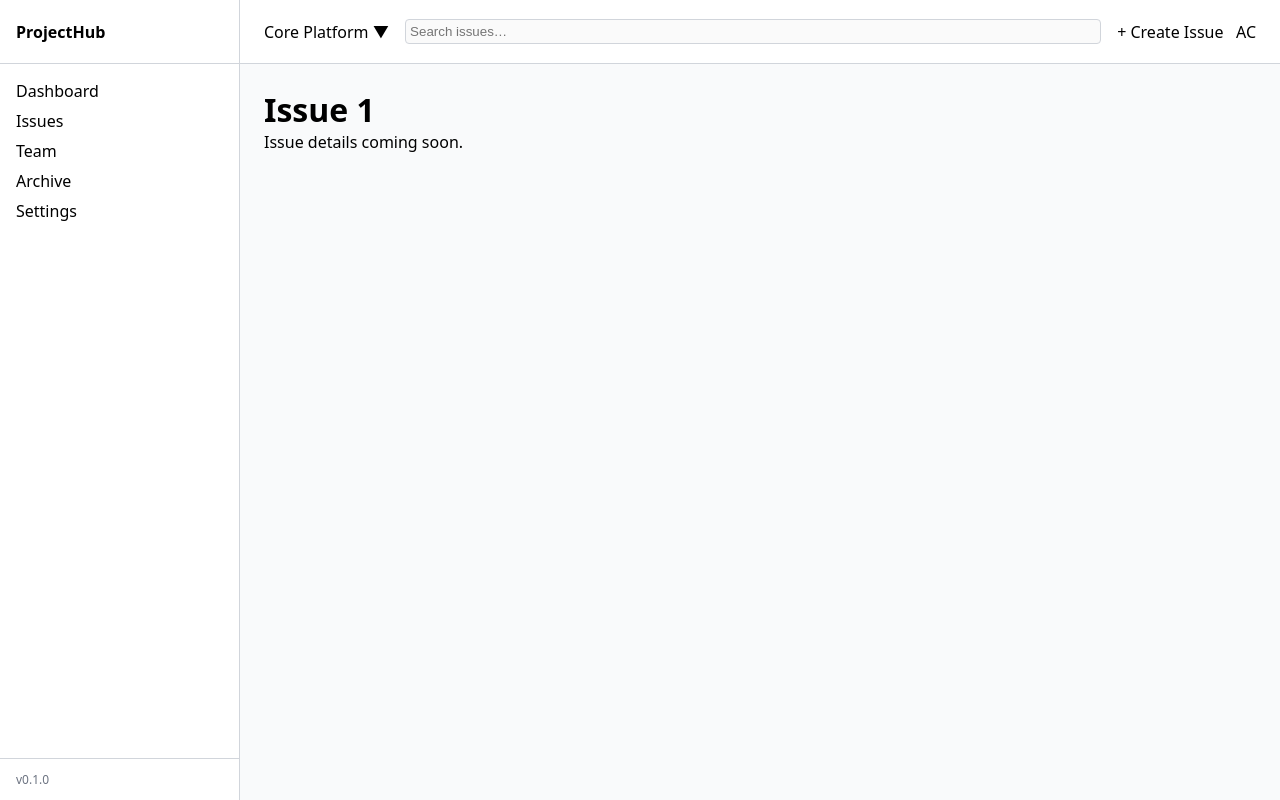
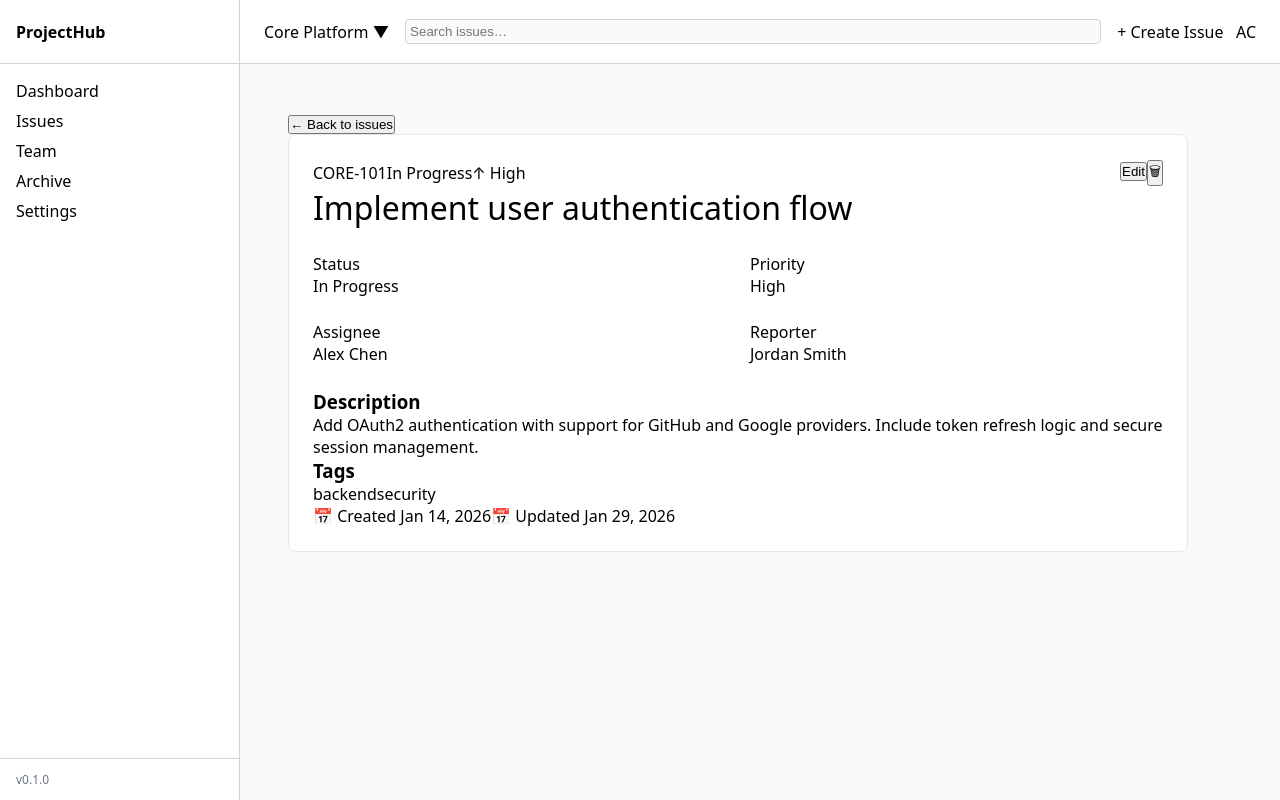
Before and after one commit to b-poole/project-dashboard, a React (Vite) app in the folder project-management-dashboard/: page /issues/1 in a window 1280 px wide. Built offline with nearby package versions, Linux system fonts and the light colour scheme.

Commit message:
feat: scaffold static issue detail page UI

```diff
--- a/project-management-dashboard/src/App.tsx
+++ b/project-management-dashboard/src/App.tsx
@@ -2,7 +2,7 @@ import { Routes, Route, Navigate } from 'react-router-dom'
 import Layout from './components/Layout'
 import './App.css'
 import IssuesPage from './features/issues/pages/IssuesPage'
-import { IssueDetailPage } from './features/issues/pages/IssueDetailPage'
+import IssueDetailPage from './features/issues/pages/IssueDetailPage'
 
 function App() {
   return (
--- /dev/null
+++ b/project-management-dashboard/src/features/issues/pages/IssueDetailPage.css
@@ -0,0 +1,24 @@
+.issue-detail-page {
+  padding: 24px;
+}
+
+.issue-card {
+  max-width: 900px;
+  background: #fff;
+  border: 1px solid #e5e7eb;
+  border-radius: 8px;
+  padding: 24px;
+}
+
+.issue-header {
+  display: flex;
+  justify-content: space-between;
+  align-items: center;
+}
+
+.issue-meta-grid {
+  display: grid;
+  grid-template-columns: repeat(2, 1fr);
+  gap: 24px;
+  margin: 24px 0;
+}
--- a/project-management-dashboard/src/features/issues/pages/IssueDetailPage.tsx
+++ b/project-management-dashboard/src/features/issues/pages/IssueDetailPage.tsx
@@ -1,12 +1,87 @@
-import { useParams } from 'react-router-dom'
+import { useNavigate } from "react-router-dom";
+import "./IssueDetailPage.css";
 
-export function IssueDetailPage() {
-  const { issueId } = useParams()
+export default function IssueDetailPage() {
+  const navigate = useNavigate();
 
   return (
-    <div>
-      <h1>Issue {issueId}</h1>
-      <p>Issue details coming soon.</p>
+    <div className="issue-detail-page">
+      {/* Back link */}
+      <button
+        className="back-link"
+        onClick={() => navigate("/issues")}
+      >
+        ← Back to issues
+      </button>
+
+      <div className="issue-card">
+        {/* Header */}
+        <div className="issue-header">
+          <div className="issue-header-left">
+            <span className="issue-key">CORE-101</span>
+            <span className="status-pill in-progress">In Progress</span>
+            <span className="priority high">↑ High</span>
+          </div>
+
+          <div className="issue-header-actions">
+            <button className="btn-secondary">Edit</button>
+            <button className="btn-danger">🗑</button>
+          </div>
+        </div>
+
+        {/* Title */}
+        <h1 className="issue-title">
+          Implement user authentication flow
+        </h1>
+
+        {/* Meta grid */}
+        <div className="issue-meta-grid">
+          <div>
+            <label>Status</label>
+            <div>In Progress</div>
+          </div>
+
+          <div>
+            <label>Priority</label>
+            <div>High</div>
+          </div>
+
+          <div>
+            <label>Assignee</label>
+            <div className="user-pill">Alex Chen</div>
+          </div>
+
+          <div>
+            <label>Reporter</label>
+            <div className="user-pill">Jordan Smith</div>
+          </div>
+        </div>
+
+        {/* Description */}
+        <section className="issue-section">
+          <h3>Description</h3>
+          <p>
+            Add OAuth2 authentication with support for GitHub and Google
+            providers. Include token refresh logic and secure session
+            management.
+          </p>
+        </section>
+
+        {/* Tags */}
+        <section className="issue-section">
+          <h3>Tags</h3>
+          <div className="tag-list">
+            <span className="tag">backend</span>
+            <span className="tag">security</span>
+          </div>
+        </section>
+
+        {/* Footer */}
+        <div className="issue-footer">
+          <span>📅 Created Jan 14, 2026</span>
+          <span>📅 Updated Jan 29, 2026</span>
+        </div>
+      </div>
     </div>
-  )
+  );
 }
```
